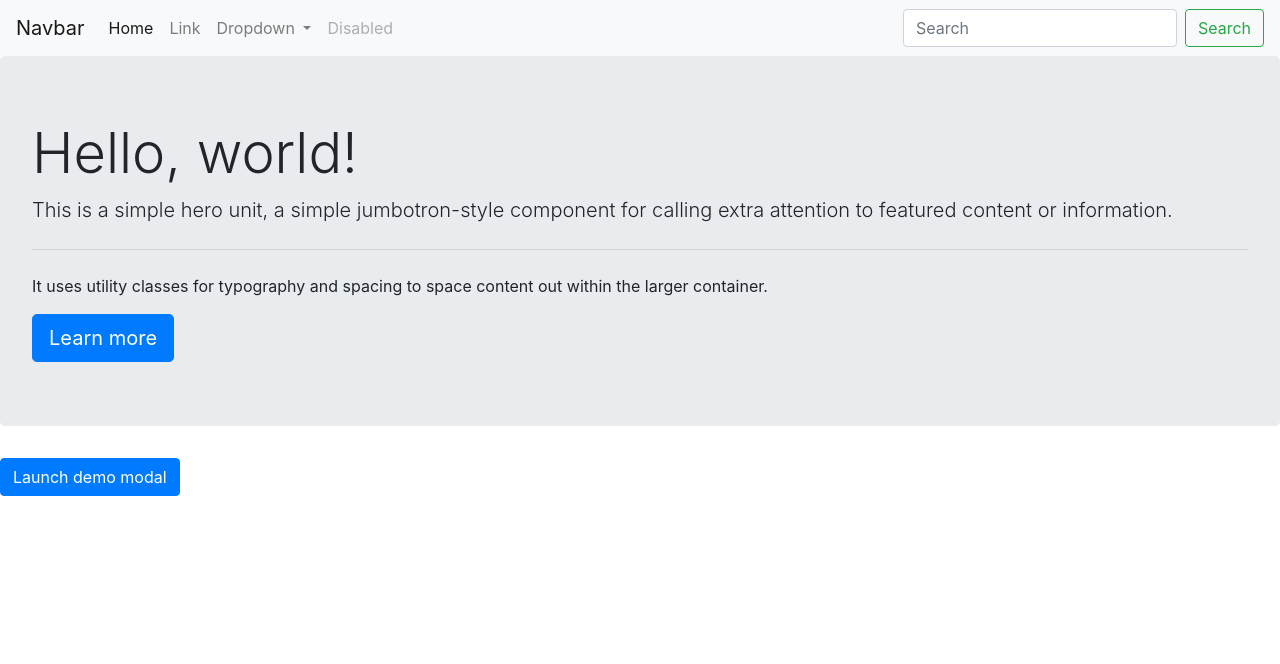
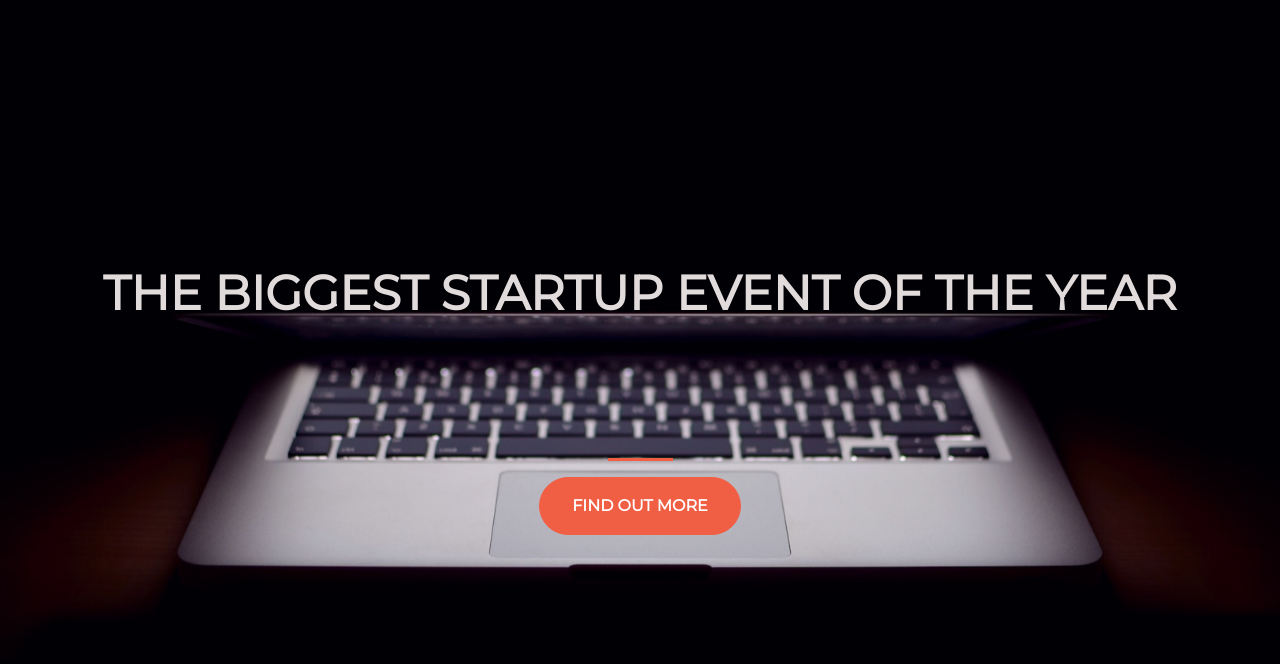
Before and after one commit to chenlovean/chenlovean.github.io, a plain HTML site: page index.html in a window 1280 px wide. Drawn offline with nearby package versions, Linux system fonts and the light colour scheme.

Commit message:
uploading

```diff
--- a/index.html
+++ b/index.html
@@ -1,84 +1,36 @@
 <!DOCTYPE html>
 <html>
-<head>
-	<title>Bootstrap</title>
-	<link rel="stylesheet" href="https://stackpath.bootstrapcdn.com/bootstrap/4.5.0/css/bootstrap.min.css" integrity="sha384-9aIt2nRpC12Uk9gS9baDl411NQApFmC26EwAOH8WgZl5MYYxFfc+NcPb1dKGj7Sk" crossorigin="anonymous">
-</head>
-<body>
+  <head>
+    <!-- Required meta tags -->
+    <meta charset="utf-8">
+    <meta name="viewport" content="width=device-width, initial-scale=1, shrink-to-fit=no">
 
-	<nav class="navbar navbar-expand-lg navbar-light bg-light">
-	  <a class="navbar-brand" href="#">Navbar</a>
-	  <button class="navbar-toggler" type="button" data-toggle="collapse" data-target="#navbarSupportedContent" aria-controls="navbarSupportedContent" aria-expanded="false" aria-label="Toggle navigation">
-	    <span class="navbar-toggler-icon"></span>
-	  </button>
+    <title>Startup</title>
 
-	  <div class="collapse navbar-collapse" id="navbarSupportedContent">
-	    <ul class="navbar-nav mr-auto">
-	      <li class="nav-item active">
-	        <a class="nav-link" href="#">Home <span class="sr-only">(current)</span></a>
-	      </li>
-	      <li class="nav-item">
-	        <a class="nav-link" href="#">Link</a>
-	      </li>
-	      <li class="nav-item dropdown">
-	        <a class="nav-link dropdown-toggle" href="#" id="navbarDropdown" role="button" data-toggle="dropdown" aria-haspopup="true" aria-expanded="false">
-	          Dropdown
-	        </a>
-	        <div class="dropdown-menu" aria-labelledby="navbarDropdown">
-	          <a class="dropdown-item" href="#">Action</a>
-	          <a class="dropdown-item" href="#">Another action</a>
-	          <div class="dropdown-divider"></div>
-	          <a class="dropdown-item" href="#">Something else here</a>
-	        </div>
-	      </li>
-	      <li class="nav-item">
-	        <a class="nav-link disabled" href="#" tabindex="-1" aria-disabled="true">Disabled</a>
-	      </li>
-	    </ul>
-	    <form class="form-inline my-2 my-lg-0">
-	      <input class="form-control mr-sm-2" type="search" placeholder="Search" aria-label="Search">
-	      <button class="btn btn-outline-success my-2 my-sm-0" type="submit">Search</button>
-	    </form>
-	  </div>
-	</nav>
+    <!-- Google Fonts -->
+    <link href="https://fonts.googleapis.com/css?family=Montserrat" rel="stylesheet">
 
-	<div class="jumbotron">
-	  <h1 class="display-4">Hello, world!</h1>
-	  <p class="lead">This is a simple hero unit, a simple jumbotron-style component for calling extra attention to featured content or information.</p>
-	  <hr class="my-4">
-	  <p>It uses utility classes for typography and spacing to space content out within the larger container.</p>
-	  <a class="btn btn-primary btn-lg" href="#" role="button">Learn more</a>
-	</div>
+    <!-- Bootstrap CSS from a CDN. This way you don't have to include the bootstrap file yourself -->
+    <link rel="stylesheet" href="https://stackpath.bootstrapcdn.com/bootstrap/4.3.1/css/bootstrap.min.css" integrity="sha384-ggOyR0iXCbMQv3Xipma34MD+dH/1fQ784/j6cY/iJTQUOhcWr7x9JvoRxT2MZw1T" crossorigin="anonymous">
 
-		<!-- Button trigger modal -->
-	<button type="button" class="btn btn-primary" data-toggle="modal" data-target="#exampleModal">
-	  Launch demo modal
-	</button>
+    <!-- Your own stylesheet -->
+    <link rel="stylesheet" type="text/css" href="style.css">
+  </head>
 
-	<!-- Modal -->
-	<div class="modal fade" id="exampleModal" tabindex="-1" role="dialog" aria-labelledby="exampleModalLabel" aria-hidden="true">
-	  <div class="modal-dialog">
-	    <div class="modal-content">
-	      <div class="modal-header">
-	        <h5 class="modal-title" id="exampleModalLabel">Modal title</h5>
-	        <button type="button" class="close" data-dismiss="modal" aria-label="Close">
-	          <span aria-hidden="true">&times;</span>
-	        </button>
-	      </div>
-	      <div class="modal-body">
-	        ...
-	      </div>
-	      <div class="modal-footer">
-	        <button type="button" class="btn btn-secondary" data-dismiss="modal">Close</button>
-	        <button type="button" class="btn btn-primary">Save changes</button>
-	      </div>
-	    </div>
-	  </div>
-	</div>
-
-
-	<script src="https://code.jquery.com/jquery-3.5.1.slim.min.js" integrity="sha384-DfXdz2htPH0lsSSs5nCTpuj/zy4C+OGpamoFVy38MVBnE+IbbVYUew+OrCXaRkfj" crossorigin="anonymous"></script>
-	<script src="https://cdn.jsdelivr.net/npm/popper.js@1.16.0/dist/umd/popper.min.js" integrity="sha384-Q6E9RHvbIyZFJoft+2mJbHaEWldlvI9IOYy5n3zV9zzTtmI3UksdQRVvoxMfooAo" crossorigin="anonymous"></script>
-	<script src="https://stackpath.bootstrapcdn.com/bootstrap/4.5.0/js/bootstrap.min.js" integrity="sha384-OgVRvuATP1z7JjHLkuOU7Xw704+h835Lr+6QL9UvYjZE3Ipu6Tp75j7Bh/kR0JKI" crossorigin="anonymous"></script>
-</body>
+  <body>
+    <div class="container d-flex align-items-center h-100">
+      <div class="row">
+        <header class="text-center col-12">
+          <h1 class="text-uppercase"><strong>the biggest startup event of the year</strong></h1>
+        </header>
+        <div class="buffer col-12"></div>
+        <section class="text-center col-12">
+          <hr>
+          <a href="https://mailchi.mp/3e80c415fa61/chenlovean">
+          <button class="btn btn-primary btn-xl">FIND OUT MORE</button>
+          </a>
+        </section>
+      </div>
+    </div>
+  </body>
 </html>
--- a/style.css
+++ b/style.css
@@ -0,0 +1,48 @@
+body,
+html {
+  width: 100%;
+  height: 100%;
+  font-family: 'Montserrat', sans-serif;
+  background: url(header.jpg) no-repeat center center fixed;
+  -webkit-background-size: cover;
+  -moz-background-size: cover;
+  -o-background-size: cover;
+  background-size: cover;
+}
+
+h1{
+	font-size: 3rem;
+	color: #e2dbdb;
+}
+
+hr{
+	border-color: #F05F44;
+	border-width: 3px;
+	max-width: 65px;
+}
+
+.buffer{
+	height: 7rem
+}
+
+.btn{
+	font-weight: 700;
+	border-radius: 300px;
+	text-transform: uppercase;
+}
+
+.btn-primary{
+	background-color: #F05F44;
+	border-color: #F05F44;
+}
+
+.btn-primary:hover{
+	background-color: #ee4b08;
+	border-color: #ee4b08;
+	border-width: 4px;
+}
+
+.btn-xl{
+	padding: 1rem 2rem;
+
+}
```
